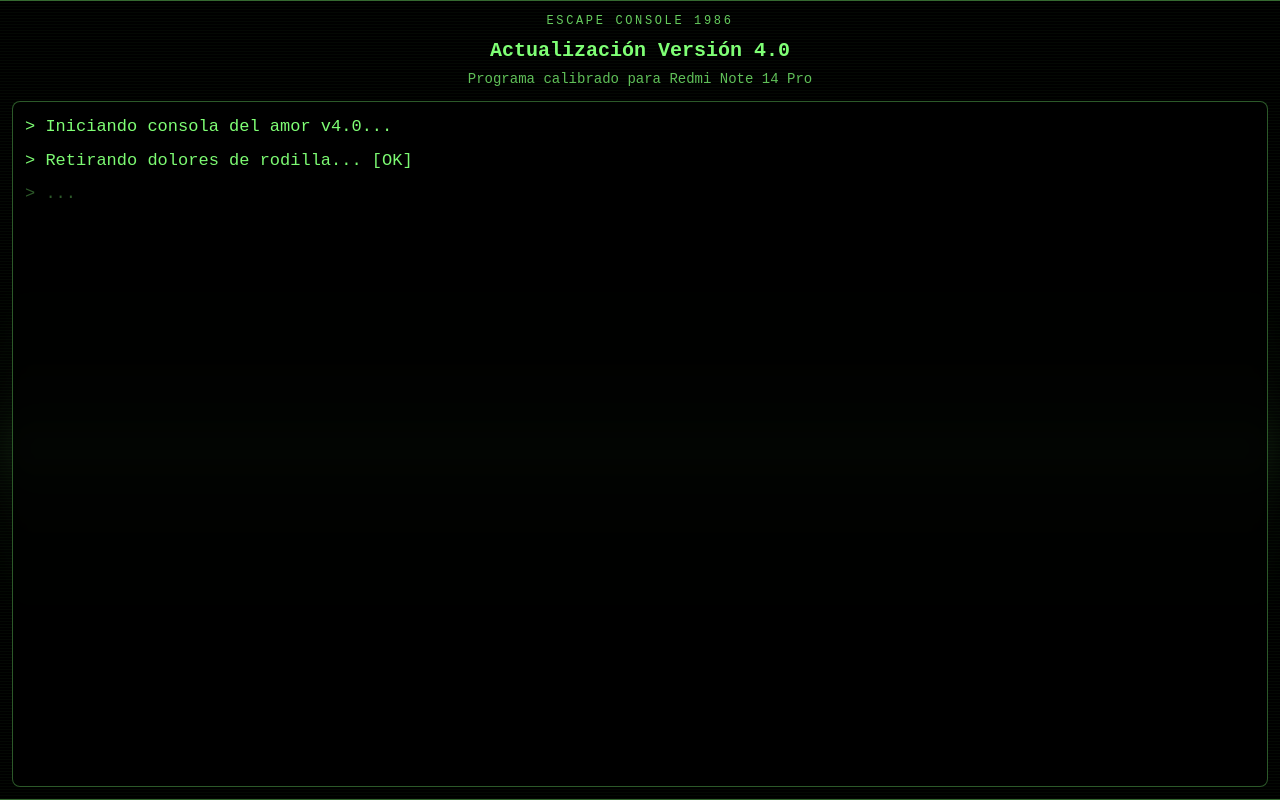
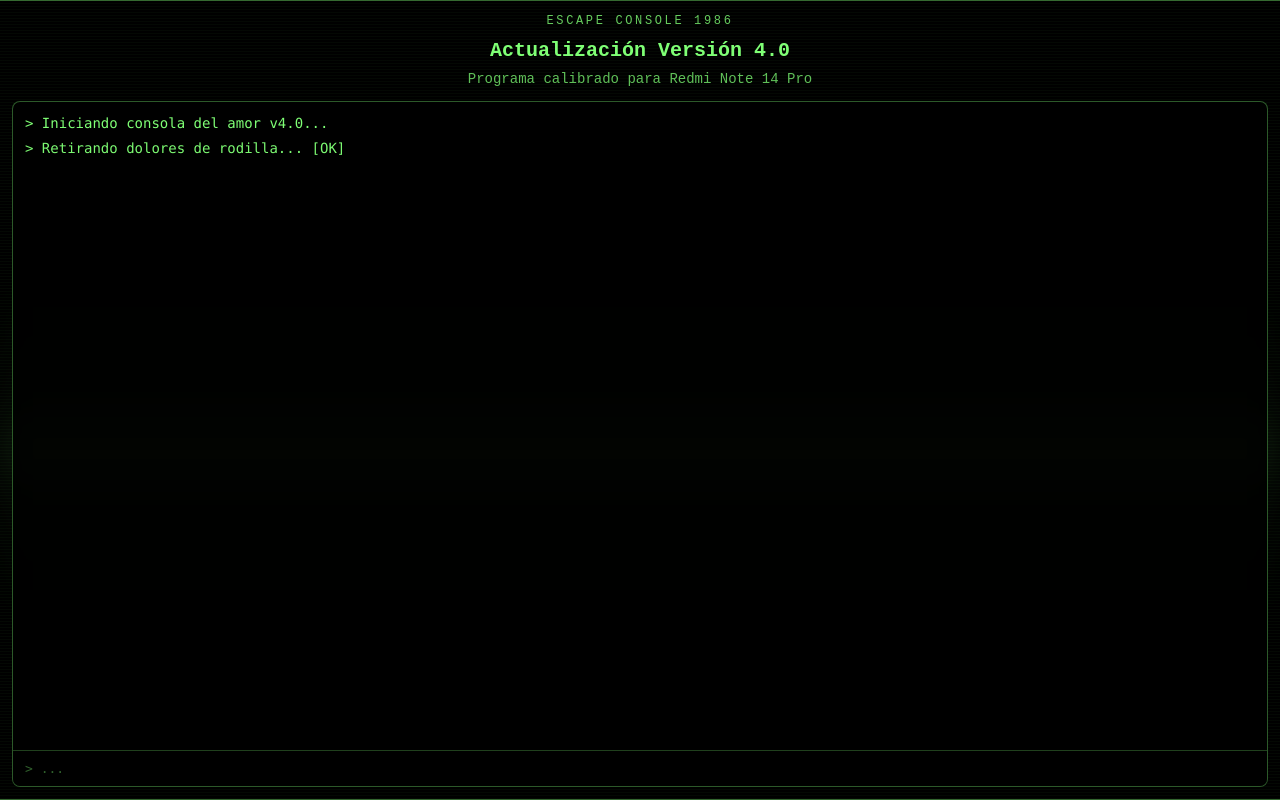
Before and after one commit to BbeatrizSI/retro-escape-40, a React (Vite) app: page / in a window 1280 px wide. Both pictures are taken after a click on the button "INICIAR ACTUALIZACIÓN". Built offline with nearby package versions, Linux system fonts and the light colour scheme.

Commit message:
retoco sms

```diff
--- a/src/components/BootSequencePanel.tsx
+++ b/src/components/BootSequencePanel.tsx
@@ -1,17 +1,39 @@
+import { useEffect, useRef } from "react";
+
 type Props = {
   messages: string[];
   visibleCount: number;
 };
 
 export function BootSequencePanel({ messages, visibleCount }: Props) {
+  const visible = messages.slice(0, visibleCount);
+  const scrollRef = useRef<HTMLDivElement>(null);
+
+  useEffect(() => {
+    const el = scrollRef.current;
+    if (!el) return;
+    el.scrollTo({ top: el.scrollHeight, behavior: "smooth" });
+  }, [visibleCount]);
+
   return (
-    <div className="relative z-20 flex-1 space-y-2 rounded-lg border border-[#7fff75]/35 bg-black/75 p-3 backdrop-blur-sm">
-      {messages.slice(0, visibleCount).map((msg) => (
-        <p key={msg} className="animate-flicker">
-          &gt; {msg}
-        </p>
-      ))}
-      <p className="animate-pulse text-[#7fff75]/65">&gt; ...</p>
+    <div className="relative z-20 flex min-h-[52dvh] flex-1 flex-col sm:min-h-[58dvh]">
+      <div className="flex min-h-0 flex-1 flex-col overflow-hidden rounded-lg border border-[#7fff75]/35 bg-black/80 shadow-[inset_0_0_24px_rgba(0,0,0,0.45)] backdrop-blur-sm">
+        <div
+          ref={scrollRef}
+          className="min-h-0 flex-1 overflow-y-auto overscroll-contain px-3 py-3"
+        >
+          <div className="space-y-1.5">
+            {visible.map((msg, i) => (
+              <p key={`${i}-${msg.slice(0, 24)}`} className="font-mono text-[13px] leading-snug text-[#7fff75] animate-flicker sm:text-[14px]">
+                &gt; {msg}
+              </p>
+            ))}
+          </div>
+        </div>
+        <div className="shrink-0 border-t border-[#7fff75]/25 bg-black/60 px-3 py-2">
+          <p className="font-mono text-[13px] animate-pulse text-[#7fff75]/70">&gt; ...</p>
+        </div>
+      </div>
     </div>
   );
 }
--- a/src/game/constants.ts
+++ b/src/game/constants.ts
@@ -6,6 +6,23 @@ export const BOOT_MESSAGES = [
   "Cargando felicidad premium... [OK]",
   "Consultando al sombrerero loco... [HECHO]",
   "Ajustando modo familia y risas... [OK]",
+  "Sincronizando relojes con el despertador del universo... [WAIT]",
+  "Descargando cafeina virtual (0 kcal)... [OK]",
+  "Indexando abrazos en base de datos cálida... [HECHO]",
+  "Compilando modulos: paciencia, ironia, cariño... [OK]",
+  "Verificando que el 40 rima con 'mítica' (poetica interna)... [DEBATE]",
+  "Instalando parches anti-mal humor... [OK]",
+  "Calibrando brillo nostalgico del monitor verde... [OK]",
+  "Enrutando paquetes de risa por TCP/IP... [OK]",
+  "Desfragmentando la semana laboral (solo simbólico)... [SKIP]",
+  "Actualizando drivers de miradas complices... [OK]",
+  "Probando modem 56k de emociones... [BRRR]",
+  "Escaneando virus... solo encontramos ternura... [CLEAN]",
+  "Haciendo backup de recuerdos en cinta imaginaria... [OK]",
+  "Optimizando cache de planes futuros (MacBookAir.exe)... [OK]",
+  "Negociando con el firewall del ego... [LISTO]",
+  "Importando playlist 'Hits del salon'... [OK]",
+  "Subiendo prioridad del proceso 'celebracion'... [OK]",
   "Desbloqueando nivel: Cumple 40 legendario..."
 ];
 
@@ -51,7 +68,7 @@ export const CHALLENGES: Challenge[] = [
   },
   {
     kind: "text",
-    title: "RETO 2 - Economia ninja",
+    title: "RETO 2 - Economía ninja",
     prompt: "Completa: ahorro + cabeza fria = ____ familiar",
     acceptedAnswers: ["paz", "tranquilidad"],
     hint: "Pista: tres letras o su sinonimo largo."
```
